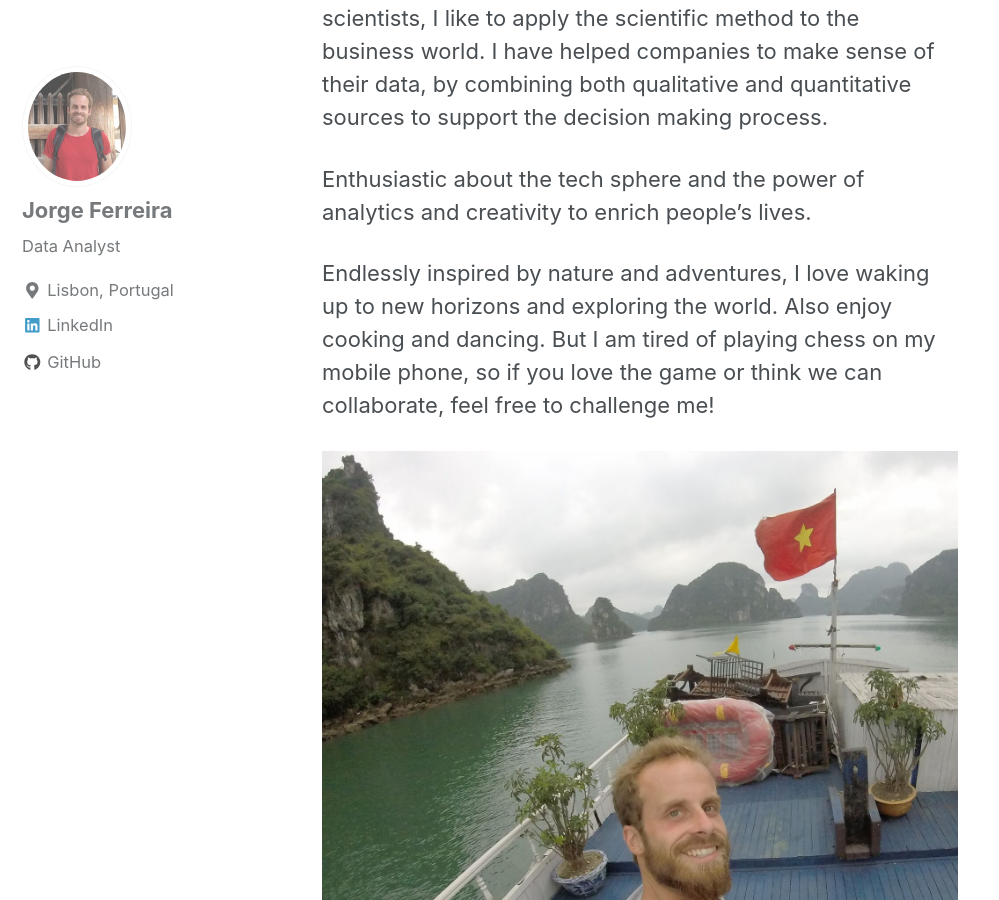
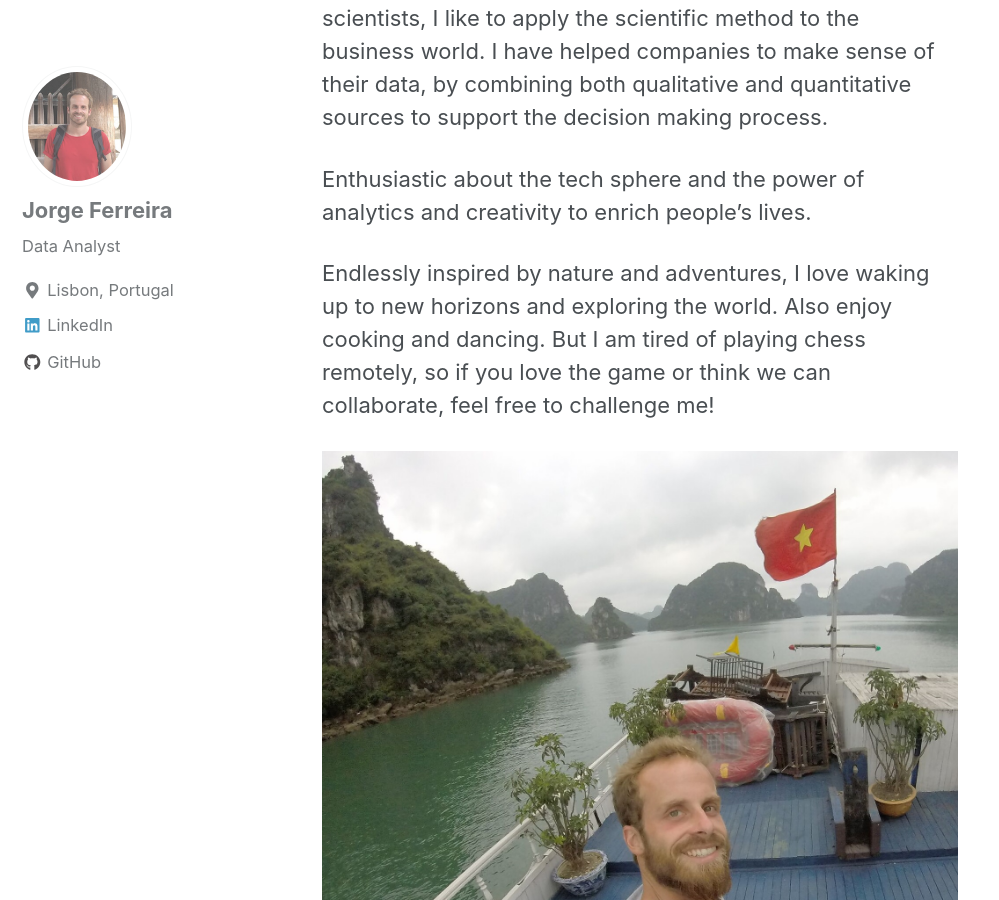
Before and after one commit to Jorg3GF/jorg3gf.github.io, a Jekyll site: the page built from _pages/about.md, in a window 1280 px wide and 900 px high, scrolled down 1100 px. Shown: the whole window, without its empty margins (0-999 px from the left). Built offline with Jekyll 4.4.1, drawn with Linux system fonts in a browser that asks for light colours; cached includes are drawn as plain includes; nearby versions of some CDN libraries.

Commit message:
Update about.md

```diff
--- a/_pages/about.md
+++ b/_pages/about.md
@@ -9,6 +9,6 @@ header:
 <p>Hi, my name is Jorge. I live in Lisbon but I call many places home. I am a curious analyst, searching for answers in data.</p>
 <p>Graduated in Business Administration, raised in a family of scientists, I like to apply the scientific method to the business world. I have helped companies to make sense of their data, by combining both qualitative and quantitative sources to support the decision making process.</p>
 <p>Enthusiastic about the tech sphere and the power of analytics and creativity to enrich people’s lives.</p>
-<p>Endlessly inspired by nature and adventures, I love waking up to new horizons and exploring the world. Also enjoy cooking and dancing. But I am tired of playing chess on my mobile phone, so if you love the game or think we can collaborate, feel free to challenge me!</p>
+<p>Endlessly inspired by nature and adventures, I love waking up to new horizons and exploring the world. Also enjoy cooking and dancing. But I am tired of playing chess remotely, so if you love the game or think we can collaborate, feel free to challenge me!</p>
 
 <img src="{{ site.url }}{{ site.baseurl }}/images/viet.jpg" alt="">
```
